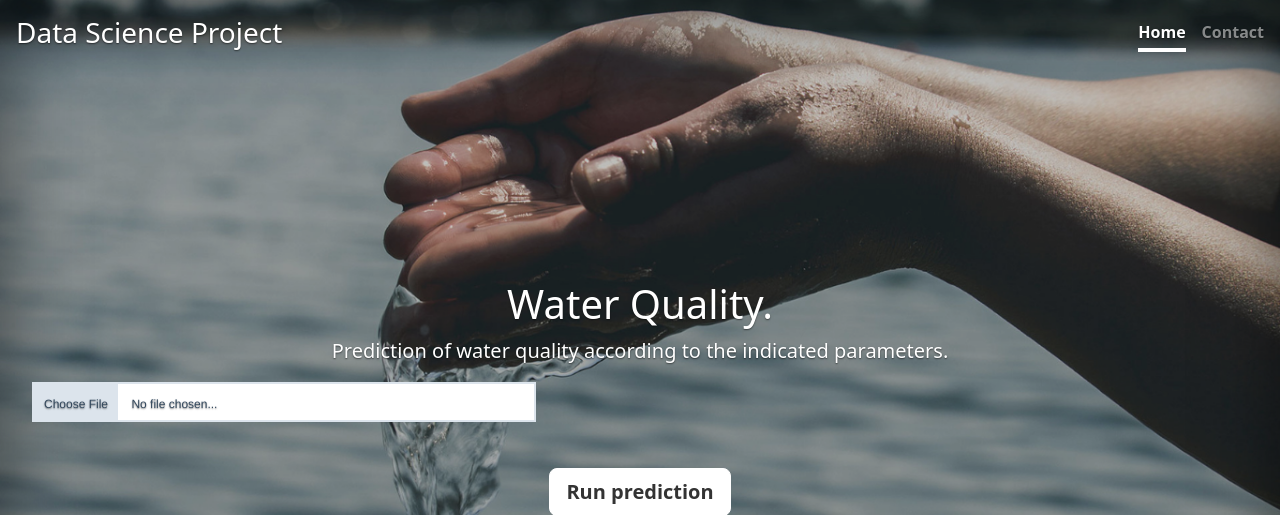
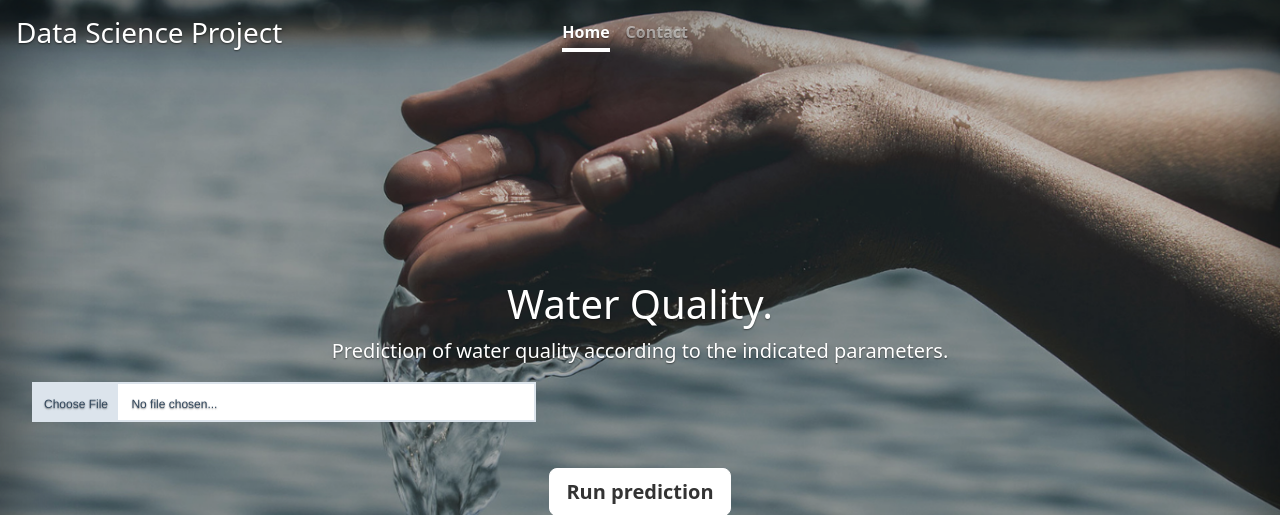
Before and after one commit to mcarlagg17/TBDS-ML_Clf_WaterQuality_flask, a Flask app: page / in a window 1280 px wide. Shown: the top 515 px of the page. Run offline with Flask 2, Linux system fonts and the light colour scheme; some libraries are stand-ins or nearby versions.

Commit message:
fondo 14

```diff
--- a/static/cover.css
+++ b/static/cover.css
@@ -35,7 +35,7 @@ body {
 
 .width-upload {
   max-width: 42em;
-
+  text-align:center;
 }
 
 /*
--- a/templates/index.html
+++ b/templates/index.html
@@ -42,7 +42,7 @@
 <body class="d-flex h-100 text-center text-white bg-dark image">
 <script type="text/javascript" src="//code.jquery.com/jquery-1.10.2.min.js"></script>
 <div class="cover-container d-flex w-100 h-100 p-3 mx-auto flex-column">
-    <header class="mb-auto mb-0">
+    <header class="mb-auto mb-0 width-upload">
         <div>
             <h3 class="float-md-start mb-0">Data Science Project</h3>
             <nav class="nav nav-masthead justify-content-center float-md-end">
```
